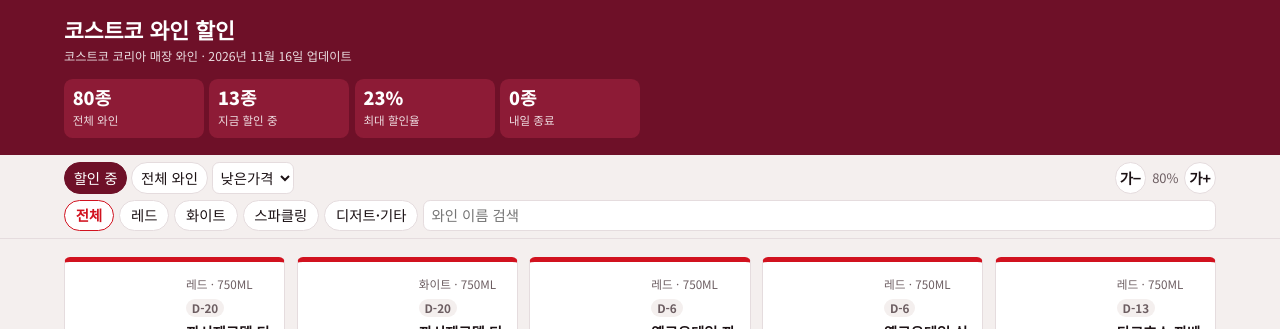
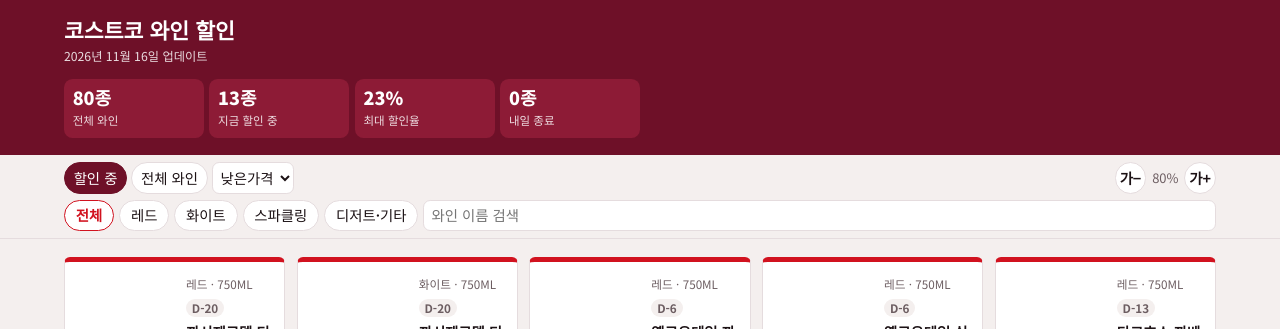
Before and after one commit to JohnOH719/costco-wine, a plain HTML site: page index.html in a window 1280 px wide. Shown: the top 329 px of the page. Drawn offline with Linux system fonts and the light colour scheme.

Commit message:
제목 아래 문구 정리
Co-Authored-By: Claude Opus 5.5 <noreply@anthropic.com>
Claude-Session: https://claude.ai/code/session_015xMFn1ebUcV7MSuB7sfsXX

```diff
--- a/index.html
+++ b/index.html
@@ -106,7 +106,7 @@ html[data-v=cart] .r1 select{visibility:hidden}
 </svg>
 <header class="hero">
   <h1>코스트코 와인 할인</h1>
-  <p>코스트코 코리아 매장 와인 · <span id="upd"></span> 업데이트</p>
+  <p><span id="upd"></span> 업데이트</p>
   <div class="stats" id="stats"></div>
 </header>
 <div class="bar">
```
